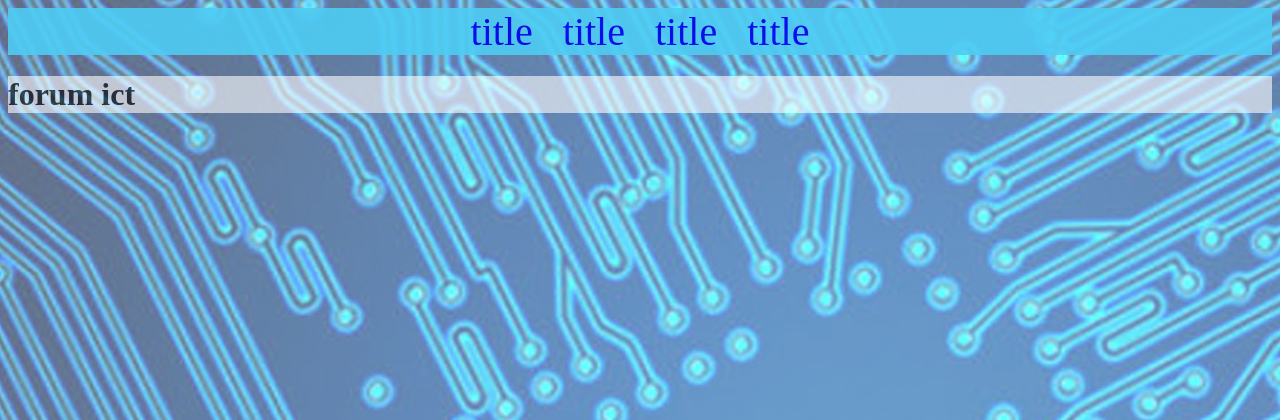
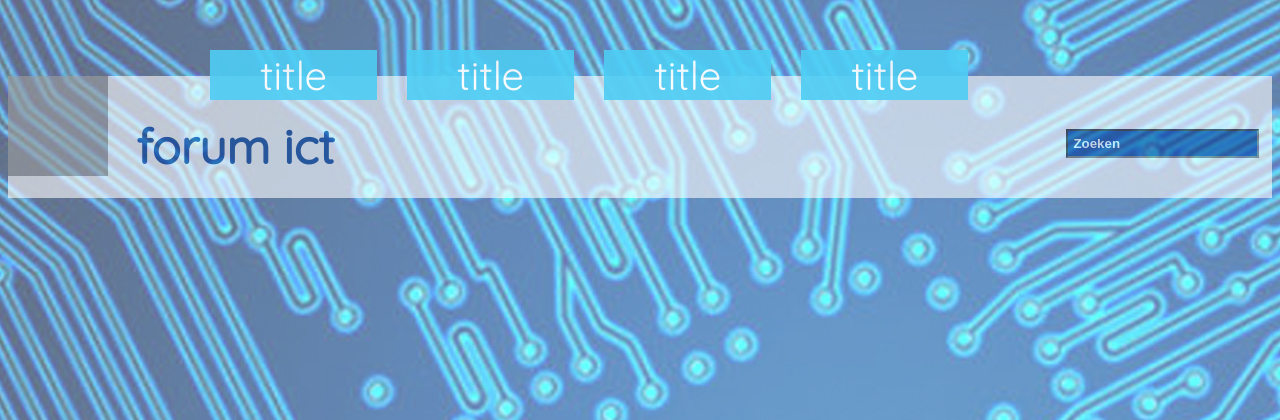
Before and after one commit to 123710/DG1-Eindopdracht, a PHP site: page /EindopdrachtDG1.html in a window 1280 px wide; the page is wider, and only the part inside the window is pictured. Shown: the top 420 px of that part. Run offline with PHP 8.4, Linux system fonts and the light colour scheme; grey boxes are pictures that could not be loaded.

Commit message:
menu gemaakt

```diff
--- a/EindopdrachtDG1.html
+++ b/EindopdrachtDG1.html
@@ -1,6 +1,7 @@
 <!DOCTYPE html>
   <html lang="en" dir="ltr">
     <head>
+      <link href="https://fonts.googleapis.com/css?family=Quicksand" rel="stylesheet">
       <link rel="stylesheet" href="css/EindopdrachtDG1.css">
       <meta charset="utf-8">
       <title></title>
@@ -13,7 +14,12 @@
         <a href="#">title</a>
       </div>
       <div class="DELogoDiv">
-        <h1 class="deLogoText">forum ict</h1>
+        <img style="height:100px;width:100px;" src="C:\wamp64\www\dg1\img/logo_forum2.png" alt="">
+        <h1 class="DeLogoText">forum ict</h1>
+        <form action="">
+        <input type="search" value="Zoeken"><br>
+        </form>
+
       </div>
       <h1></h1>
 
--- a/css/EindopdrachtDG1.css
+++ b/css/EindopdrachtDG1.css
@@ -2,9 +2,12 @@ body{
   background-image:url("../img/achtergrond_forum.jpg");
 }
 .menu{
+  position: absolute;
+  z-index: 1;
+  margin-top: -2%;
+  margin-left: 15%;
   font-size: 250%;
   text-align: center;
-  background-color:#4ecdf4;
   opacity: .9;
   text-decoration:none;
   border-right: 10px;
@@ -12,6 +15,11 @@ body{
 
 }
 a {
+  padding-left: 50px;
+  padding-right: 50px;
+  font-family: 'Quicksand', sans-serif;
+  color: white;
+  background-color:#4ecdf4;
   text-decoration:none;
   /*padding: 10px; */
   margin: 10px
@@ -22,9 +30,25 @@ img{
 }
 .DELogoDiv{
   background-color:		#FFFFFF	;
+
+  margin-top: 6%;
   opacity: .6;
   }
-  .deLogoText{
-
-    top: 10px;
+  .DeLogoText{
+    color:  #003d99;
+    font-family: 'Quicksand', sans-serif;
+    font-size: 300%;
+    position: absolute;
+    margin-top:-5%;
+    margin-left: 10%;
+    width: 100%;
   }
+  input{
+    float: right;
+    font-weight: bold;
+    color: white;
+    padding: 5px;
+    background-color:#003d99;
+    margin-right: 1%;
+    margin-top: -4%;
+  }
```
Also changed, not shown: img/logo_forum2.png (added).
